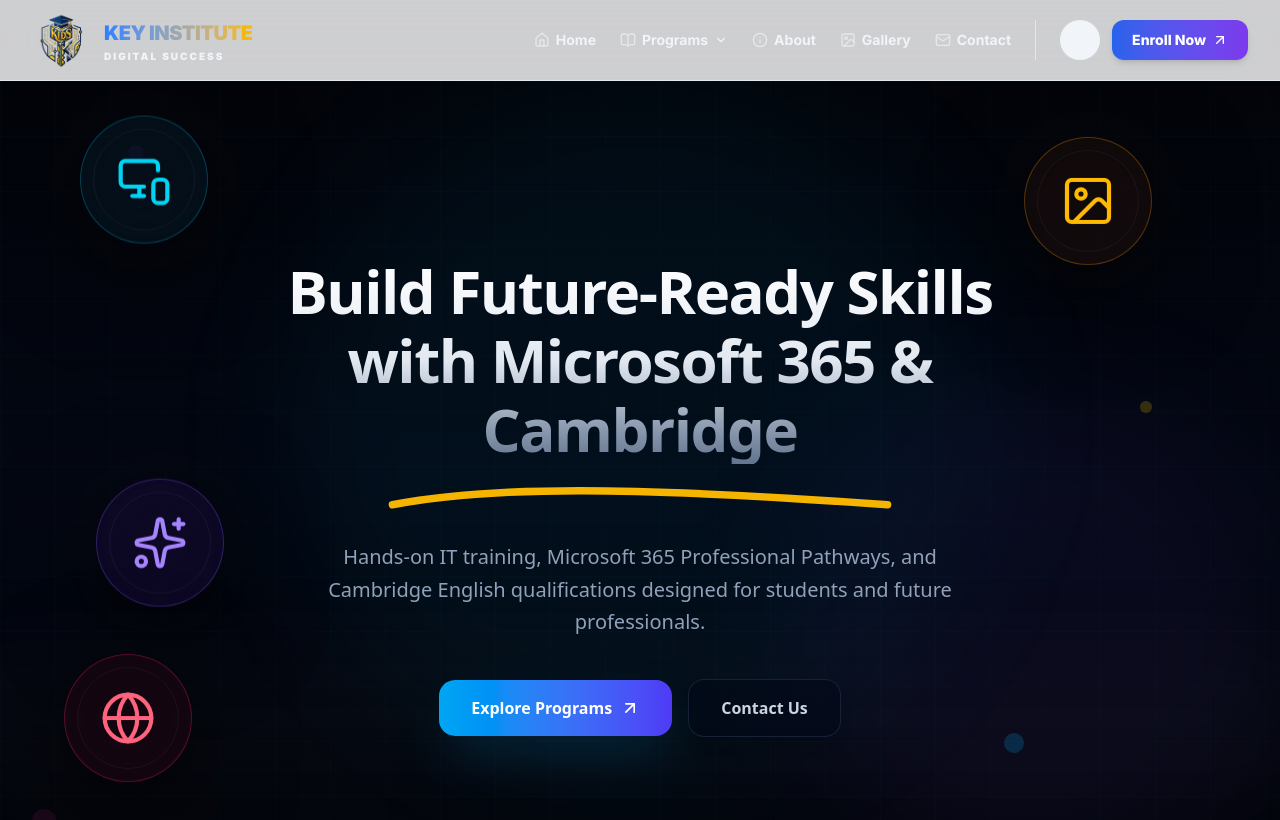
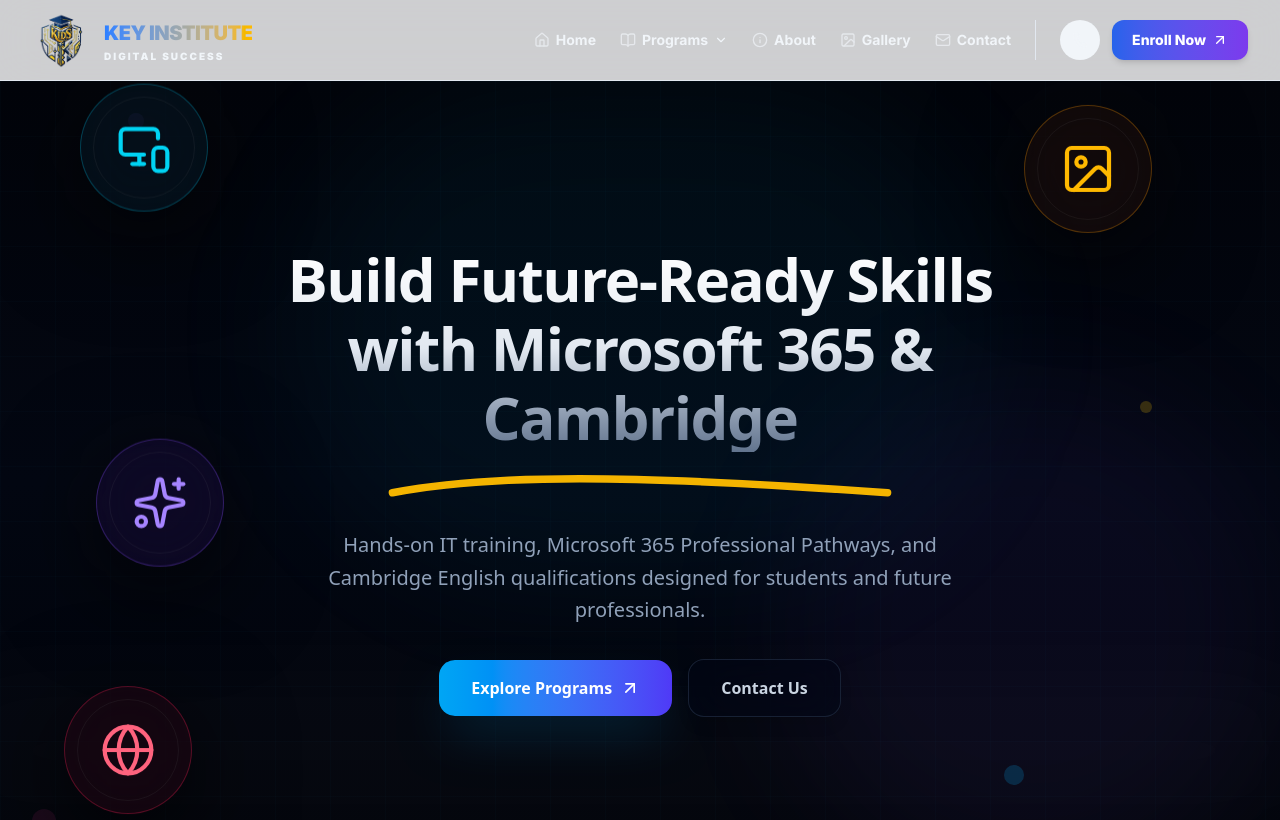
Before and after one commit to Key-Digital-Success/KIDS-Website, a Next.js app: page / in a window 1280 px wide. Shown: the top 820 px of the page. Built offline with nearby package versions, Linux system fonts and the light colour scheme.

Commit message:
reduced padding

```diff
--- a/components/HeroSection.tsx
+++ b/components/HeroSection.tsx
@@ -14,26 +14,26 @@
 const floatingIcons = [
   {
     icon: MonitorSmartphone,
-    // 🛠️ Tablet & Mobile Spacing Fix: Nudged up slightly to respect tighter top padding
-    className: "top-12 left-4 md:left-6 lg:left-12 xl:left-20",
+    // 🛠️ Shifted positions up significantly to match the compact top layout
+    className: "top-4 left-4 md:left-6 lg:left-12 xl:left-20",
     outer: "bg-cyan-950/20 border-cyan-500/30",
     inner: "text-cyan-400",
   },
   {
     icon: Sparkles,
-    className: "top-[50%] left-4 md:left-12 lg:left-24",
+    className: "top-[45%] left-4 md:left-12 lg:left-24",
     outer: "bg-violet-950/20 border-violet-500/30",
     inner: "text-violet-400",
   },
   {
     icon: ImageIcon,
-    className: "top-14 right-4 md:right-10 lg:right-20 xl:right-32",
+    className: "top-6 right-4 md:right-10 lg:right-20 xl:right-32",
     outer: "bg-amber-950/20 border-amber-500/30",
     inner: "text-amber-400",
   },
   {
     icon: Globe,
-    className: "bottom-24 right-4 md:right-6 lg:left-16 xl:right-24",
+    className: "bottom-16 right-4 md:right-6 lg:left-16 xl:right-24",
     outer: "bg-rose-950/20 border-rose-500/30",
     inner: "text-rose-400",
   },
@@ -44,11 +44,11 @@
     <section
       className="
         relative overflow-hidden
-        /* 🛠️ Reduced top and bottom padding across all breakpoints */
-        pt-20 pb-12 md:pt-28 md:pb-20 lg:pt-32 lg:pb-24
+        /* 🛠️ Aggressive space reduction: Very tight padding for mobile and tabs */
+        pt-8 pb-12 sm:pt-12 sm:pb-16 md:pt-16 md:pb-20 lg:pt-24 lg:pb-24
         flex flex-col items-center justify-center
-        /* 🛠️ Safe viewport heights for mobile address bars */
-        min-h-[85vh] sm:min-h-screen
+        /* 🛠️ Removed structural screen-forcing constraints to pull content upward naturally */
+        min-h-0 lg:min-h-screen
         bg-gradient-to-b from-[#02040a] via-[#030712] to-[#02040a]
         text-white
       "
@@ -66,15 +66,15 @@
       </div>
 
       {/* TOP CENTER GLOW */}
-      <div className="absolute top-0 left-1/2 -translate-x-1/2 w-[700px] h-[700px] rounded-full bg-cyan-500/5 blur-3xl pointer-events-none" />
+      <div className="absolute top-0 left-1/2 -translate-x-1/2 w-[700px] h-[500px] rounded-full bg-cyan-500/5 blur-3xl pointer-events-none" />
 
       {/* RIGHT SIDE GLOW */}
       <div className="absolute bottom-0 right-0 w-[500px] h-[500px] rounded-full bg-violet-500/5 blur-3xl pointer-events-none" />
 
       {/* FLOATING SMALL DOTS */}
-      <div className="absolute top-16 left-[10%] w-4 h-4 rounded-full bg-violet-500/20 hidden sm:block" />
+      <div className="absolute top-8 left-[10%] w-4 h-4 rounded-full bg-violet-500/20 hidden sm:block" />
       <div className="absolute top-[40%] right-[10%] w-3 h-3 rounded-full bg-yellow-400/20 hidden sm:block" />
-      <div className="absolute bottom-32 right-[20%] w-5 h-5 rounded-full bg-sky-500/20 hidden lg:block" />
+      <div className="absolute bottom-24 right-[20%] w-5 h-5 rounded-full bg-sky-500/20 hidden lg:block" />
       <div className="absolute bottom-12 left-8 w-6 h-6 rounded-full bg-pink-500/10 hidden sm:block" />
 
       {/* FLOATING ICONS */}
@@ -167,7 +167,7 @@
           className="
             text-base sm:text-lg md:text-xl
             max-w-2xl mx-auto
-            mb-8 sm:mb-10
+            mb-6 sm:mb-8
             leading-relaxed
             text-slate-400
           "
```
